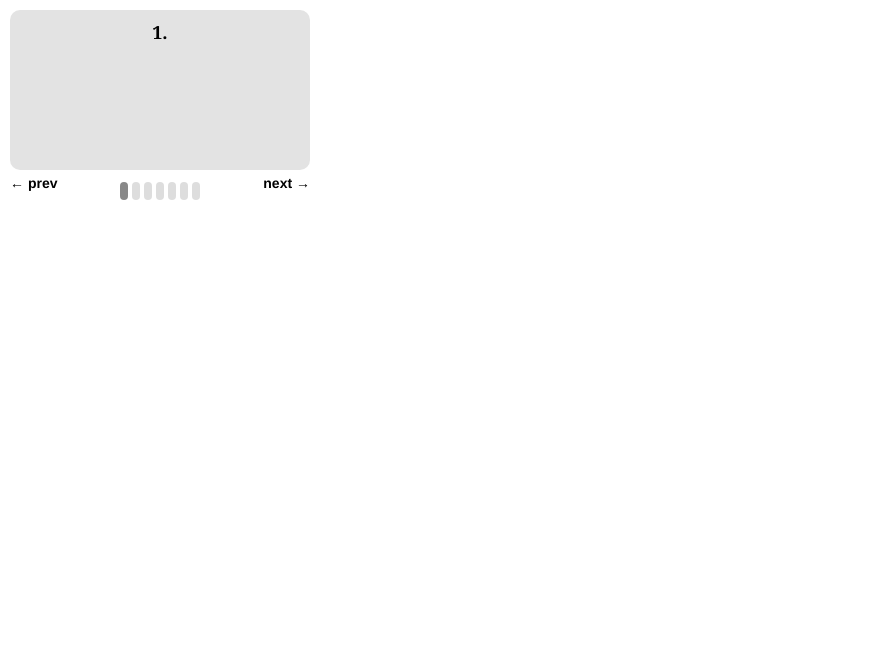
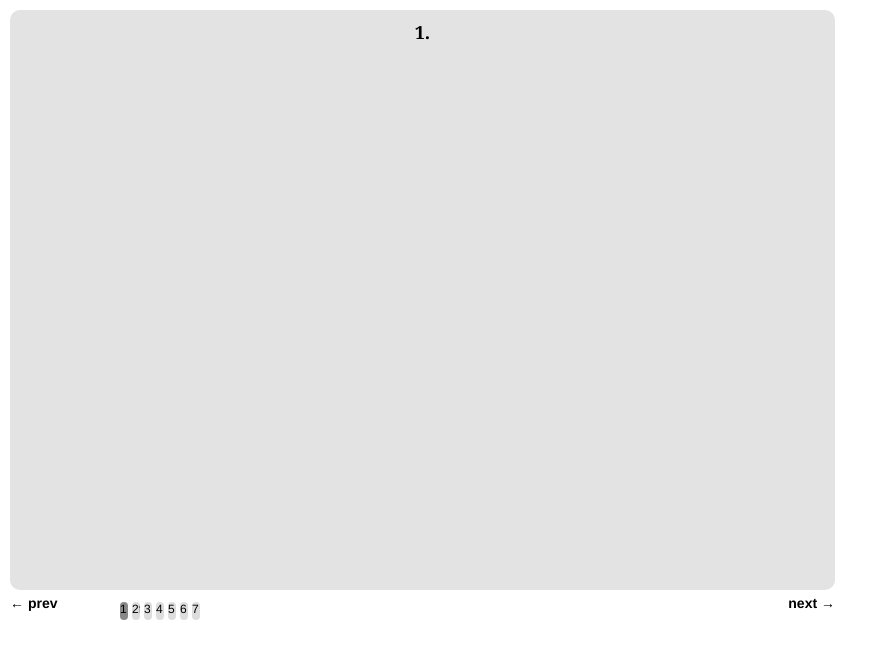
Before and after one commit to djredhand/Scroller, a plain HTML site: page index.html in a window 1280 px wide. Shown: the whole page, without its empty margins (0-888 px from the left). Drawn offline with Linux system fonts and the light colour scheme.

Commit message:
size test

```diff
--- a/index.html
+++ b/index.html
@@ -34,7 +34,7 @@
 		<li>7</li>
 	</ul>
 	<div id="scroll_next">next &rarr;</div>
-</div>
+</div><!--end #scroll_wrapper-->
 <script type="text/javascript" src="jq.js"></script>
 <script type="text/javascript" src="iscroll.js"></script>
 <script src="custom.js" type="text/javascript"></script>
--- a/scrollStyle.css
+++ b/scrollStyle.css
@@ -11,8 +11,8 @@ body {
 }
 
 #scroll_wrapper {
-	width:300px;
-	height:160px;
+	width:825px;
+	height:580px;
 
 	float:left;
 	position:relative;	/* On older OS versions "position" and "z-index" must be defined, */
@@ -28,7 +28,7 @@ body {
 }
 
 #scroll_scroller {
-	width:2100px;
+	width:5775px;
 	height:100%;
 	float:left;
 	padding:0;
@@ -51,7 +51,7 @@ body {
 	-o-box-sizing:border-box;
 	box-sizing:border-box;
 	display:block; float:left;
-	width:300px; height:160px;
+	width:825px; height:580px;
 	text-align:center;
 	font-family:georgia;
 	font-size:18px;
@@ -59,7 +59,7 @@ body {
 }
 
 #scroll_nav {
-	width:300px;
+	width:825px;
 }
 
 #scroll_prev, #scroll_next {
@@ -88,7 +88,6 @@ body {
 }
 
 #scroll_indicator > li {
-	text-indent:-9999em;
 	cursor: pointer;
 	width:8px; height:18px;
 	-webkit-border-radius:14px;
```
